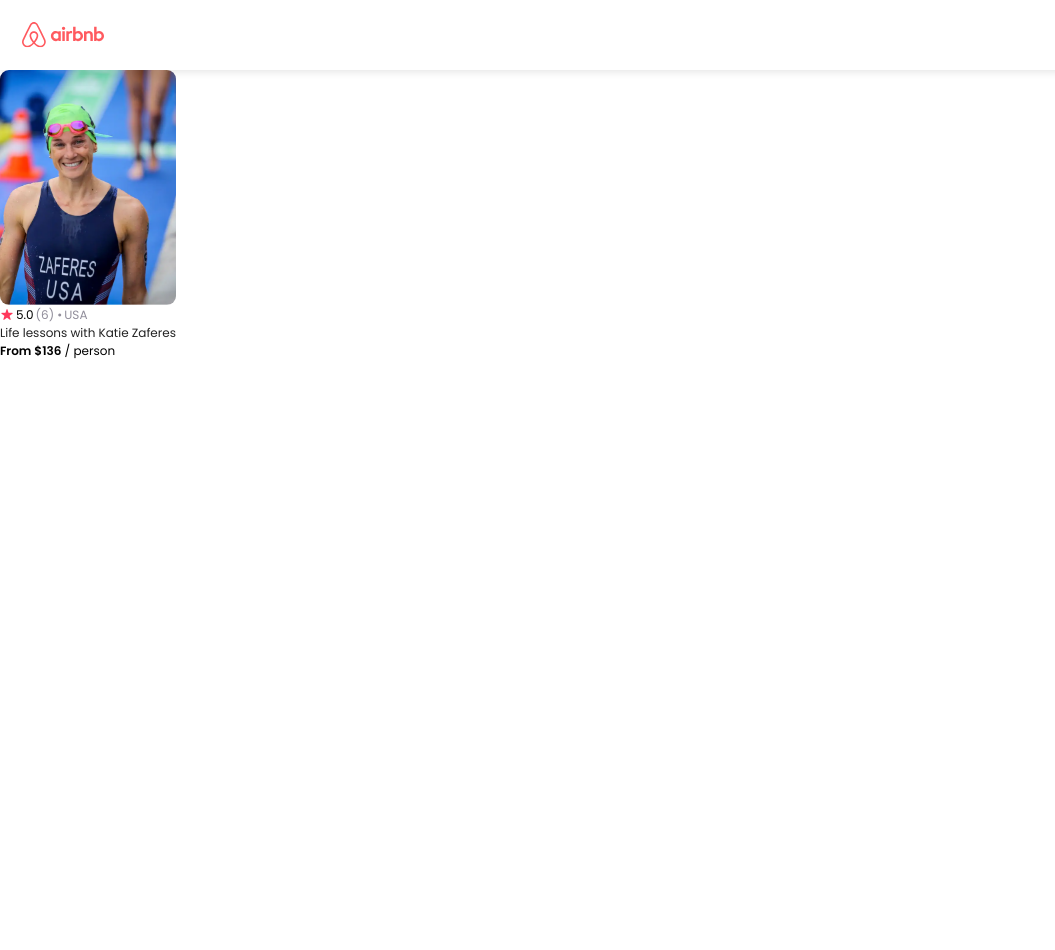
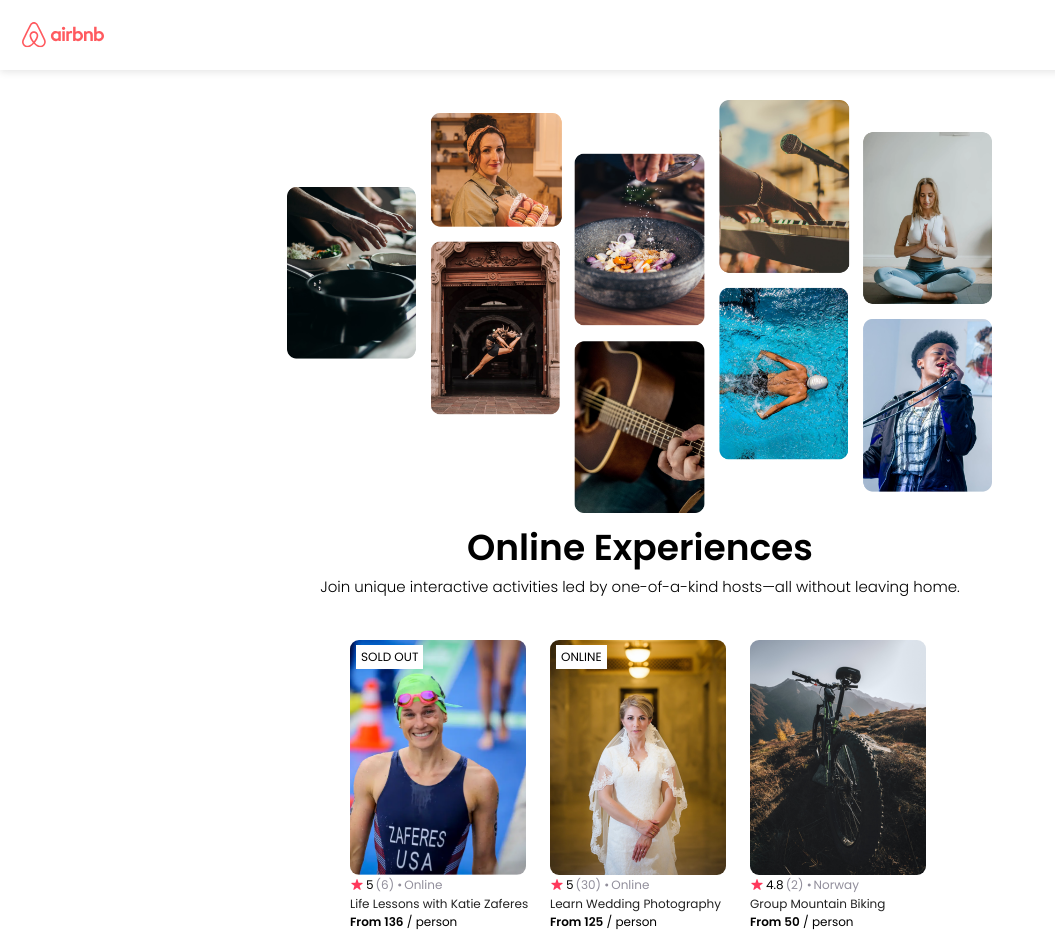
Before and after one commit to franklinjpt/airbnb-clone, a React (Vite) app: page / in a window 1280 px wide. Shown: the top 950 px of the page, without its empty margins (0-1055 px from the left). Before the commit the page ends 800 px from the top, so only its background shows below. Built offline with nearby package versions, Linux system fonts and the light colour scheme.

Commit message:
project completed

```diff
--- /dev/null
+++ b/data.js
@@ -0,0 +1,41 @@
+export default [
+  {
+      id: 1,
+      title: "Life Lessons with Katie Zaferes",
+      description: "I will share with you what I call \"Positively Impactful Moments of Disappointment.\" Throughout my career, many of my highest moments only came after setbacks and losses. But learning from those difficult moments is what gave me the ability to rise above them and reach my goals.",
+      price: 136,
+      coverImg: "katie-zaferes.png",
+      stats: {
+          rating: 5.0,
+          reviewCount: 6
+      },
+      location: "Online",
+      openSpots: 0,
+  },
+  {
+      id: 2,
+      title: "Learn Wedding Photography",
+      description: "Interested in becoming a wedding photographer? For beginner and experienced photographers alike, join us in learning techniques required to leave the happy couple with memories that'll last a lifetime.",
+      price: 125,
+      coverImg: "wedding-photography.png",
+      stats: {
+          rating: 5.0,
+          reviewCount: 30
+      },
+      location: "Online",
+      openSpots: 27,
+  },
+  {
+      id: 3,
+      title: "Group Mountain Biking",
+      description: "Experience the beautiful Norwegian landscape and meet new friends all while conquering rugged terrain on your mountain bike. (Bike provided!)",
+      price: 50,
+      coverImg: "mountain-bike.png",
+      stats: {
+          rating: 4.8,
+          reviewCount: 2
+      },
+      location: "Norway",
+      openSpots: 3,
+  }
+]
--- a/src/App.jsx
+++ b/src/App.jsx
@@ -1,13 +1,21 @@
 import Navbar from "./components/Navbar";
 import Hero from "./components/Hero";
 import Card from "./components/Card";
+import data from "../data";
 
 function App() {
+  const cards = data.map(item => {
+    return <Card
+            key={item.id}
+            {...item} />;
+  });
   return (
     <div className="App">
       <Navbar />
-      {/* <Hero /> */}
-      <Card />
+      <Hero />
+      <section className="card-container">
+        {cards}
+      </section>
     </div>
   )
 }
--- a/src/components/Card.jsx
+++ b/src/components/Card.jsx
@@ -1,15 +1,22 @@
-export default function Card() {
+export default function Card(props) {
+  let badgeText;
+  if (props.openSpots === 0) {
+    badgeText = "SOLD OUT";
+  } else if (props.location === "Online") {
+    badgeText = "ONLINE";
+  }
   return (
     <article className="card">
-      <img src="../../public/images/katie-zaferes.png" alt="katie zaferes"/>
+      {badgeText && <div className="card__badge">{badgeText}</div>}
+      <img src={`../../public/images/${props.coverImg}`} alt="katie zaferes"/>
       <div className="card__stats">
         <span className="card__stats-item star"></span>
-        <p className="card__stats-item">5.0</p>
-        <p className="card__stats-item gray">(6) • </p>
-        <p className="card__stats-item gray">USA</p>
+        <p className="card__stats-item">{props.stats.rating}</p>
+        <p className="card__stats-item gray">({props.stats.reviewCount}) • </p>
+        <p className="card__stats-item gray">{props.location}</p>
       </div>
-      <p className="card__title">Life lessons with Katie Zaferes</p>
-      <p className="card__price"><span className="card__price--bold">From $136</span> / person</p>
+      <p className="card__title">{props.title}</p>
+      <p className="card__price"><span className="card__price--bold">From {props.price}</span> / person</p>
     </article>
   )
 }
--- a/src/index.css
+++ b/src/index.css
@@ -15,10 +15,10 @@
 }
 .hero-section {
   width: 88%;
-  margin: 0 auto;
+  margin: 2rem auto;
 }
 .hero-section__figure {
-  padding: 2rem 1rem;
+  padding: 1rem;
   margin: 0 auto;
   max-width: 72.5rem;
 }
@@ -36,14 +36,30 @@
   font-size: 1.5rem;
   line-height: 1.76rem;
 }
+.card-container {
+  display: flex;
+  padding: 2.5rem 1rem;
+  overflow-x: auto;
+}
 .card {
+  position: relative;
+  min-width: 20rem;
+  padding: 0 1rem;
   font-size: 1.2rem;
   line-height: 1.32rem;
+}
+.card__badge {
+  position: absolute;
+  top: 5px;
+  left: 16px;
+  padding: .5rem;
+  background-color: #FFFFFF;
 }
 .card img {
   width: 17.6rem;
   height: 23.5rem;
   border-radius: 9px;
+  cursor: pointer;
 }
 .gray {
   color:#918E9B;
@@ -69,3 +85,12 @@
 .card__price--bold {
   font-weight: 600;
 }
+
+@media (min-width: 620px) {
+  .hero-section {
+    text-align: center;
+  }
+  .card-container {
+    justify-content: center;
+  }
+}
```
